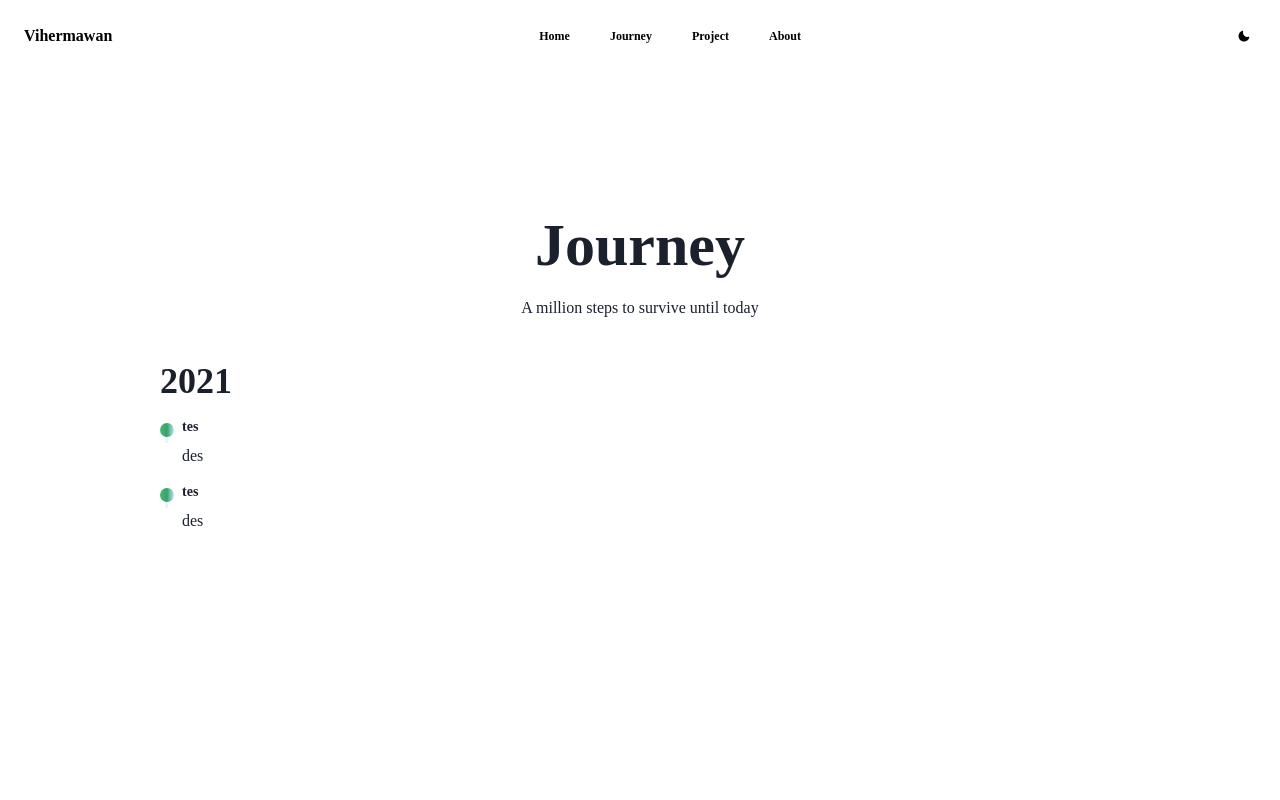
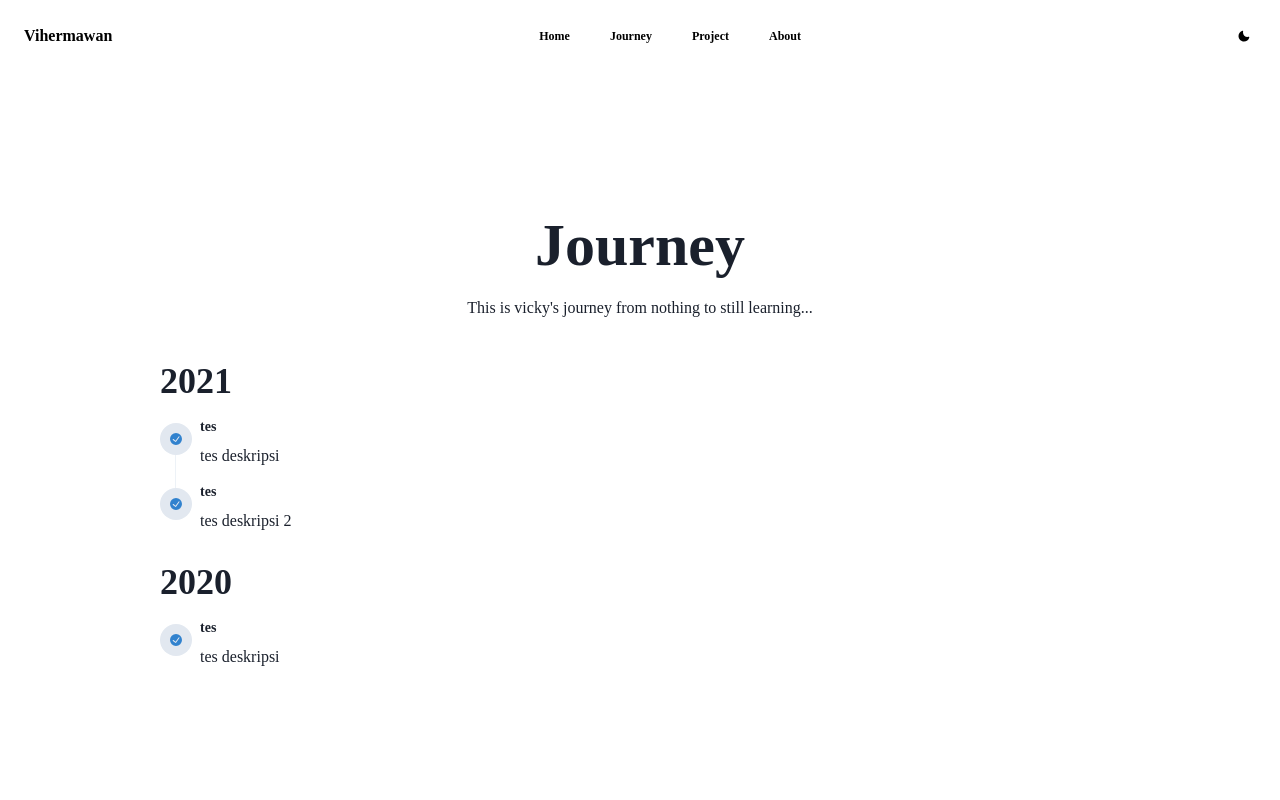
Before and after one commit to vickyhermawan/art-space, a Next.js app: page /journey in a window 1280 px wide. Shown: the top 800 px of the page. Built offline with nearby package versions, Linux system fonts and the light colour scheme; a web font is replaced by a local one.

Commit message:
implement timeline

```diff
--- /dev/null
+++ b/components/organism/Achievement/index.tsx
@@ -0,0 +1,77 @@
+import React from "react";
+import {AchievementsProps} from '@components/organism/Timeline/type';
+import { CheckCircleIcon } from '@chakra-ui/icons';
+import { List, HStack, ListItem, VStack, Flex,Text,Heading,Center,Circle } from '@chakra-ui/react';
+
+export default function Achievements ({ achievements }: AchievementsProps) {
+    return (
+      <List paddingBottom={4}>
+        {
+          (achievements ?? []).map(({ title, description }, index) => {
+            const isLastElement = index === achievements.length - 1
+            const isFirstElement = index === 0
+            const shouldConnectDots = achievements.length > 1
+
+            return (
+              <ListItem
+                key={title}
+                zIndex={1}
+                paddingTop={4}
+                position='relative'
+              >
+                {
+                  shouldConnectDots
+                    ? <Flex
+                        left='15px'
+                        top={isFirstElement ? 5 : 0}
+                        width='1px'
+                        bottom={0}
+                        zIndex={-1}
+                        h={isLastElement ? "0" : "full"}
+                        position='absolute'
+                        backgroundColor='gray.100'
+                    />
+                    : null
+                  }
+
+                <HStack
+                  width='full'
+                  alignItems='flex-start'
+                  justifyContent='flex-start'
+                >
+                  <Circle size={8} bg="gray.200" marginTop={1}>
+                    <Center>
+                        <CheckCircleIcon w={3} h={3} color="blue.500"/>
+                    </Center>
+                </Circle>
+
+                  <VStack
+                    width='full'
+                    spacing={2}
+                    textAlign='left'
+                  >
+                    <Heading
+                      width='full'
+                      size='xs'
+                      textAlign='left'
+                    >
+                      {title}
+                    </Heading>
+
+                    <Text
+                      size='sm'
+                      width='full'
+                      variant='regular'
+                      textAlign='left'
+                    >
+                      {description}
+                    </Text>
+                  </VStack>
+                </HStack>
+              </ListItem>
+            )
+          })
+        }
+      </List>
+    )
+  }
--- a/components/organism/Timeline/index.tsx
+++ b/components/organism/Timeline/index.tsx
@@ -1,8 +1,10 @@
 import React from "react";
-import { List, HStack, ListItem, VStack, Box, Flex,Text,Container,Heading } from '@chakra-ui/react';
-import { FaTwitter } from 'react-icons/fa';
+import Fade from 'react-reveal/Fade';
+import {TimelineProps} from '@components/organism/Timeline/type';
+import Achievement from '@components/organism/Achievement/index';
+import { List, ListItem, VStack,Container,Heading } from '@chakra-ui/react';
 
-export default function Timeline ({}) {
+export default function Timeline ({timeline}:TimelineProps) {
     return(
         <Container maxW="7xl" centerContent paddingLeft={{ base :"7", md:"20", lg:"40"}} paddingRight={{ base :"7", md:"20", lg:"40"}} paddingBottom={{ base :"20"}} minH="90vh">
             <VStack
@@ -11,132 +13,14 @@ export default function Timeline ({}) {
                 alignItems='flex-start'
             >
                 <List spacing={3}>
-
-                    <ListItem>
-                        {/* <ListIcon as={FaTwitter} color="green.500" /> */}
-                        <Heading>2021</Heading>
-                        <List paddingBottom={4}>
-                            <ListItem
-                                // key={title}
-                                zIndex={1}
-                                paddingTop={4}
-                                position='relative'
-                            >
-                                 <Flex
-                                    left='5px'
-                                    top={5}
-                                    width='2.5px'
-                                    bottom={0}
-                                    height={5}
-                                    zIndex={-1}
-                                    position='absolute'
-                                    backgroundColor='gray.100'
-                                />
-                                <HStack
-                                    width='full'
-                                    alignItems='flex-start'
-                                    justifyContent='flex-start'
-                                >
-                                    <Box
-                                    minWidth='14px'
-                                    height='14px'
-                                    marginTop={1}
-                                    borderRadius='full'
-                                    bgGradient='linear(to-r, green.400, green.500, blue.100)'
-                                    />
-
-                                    <VStack
-                                    width='full'
-                                    spacing={2}
-                                    textAlign='left'
-                                    >
-                                    <Heading
-                                        width='full'
-                                        size='xs'
-                                        textAlign='left'
-                                    >
-                                        tes
-                                    </Heading>
-
-                                    <Text
-                                        size='sm'
-                                        width='full'
-                                        variant='regular'
-                                        textAlign='left'
-                                    >
-                                        des
-                                    </Text>
-                                    </VStack>
-                                </HStack>
-                            </ListItem>
-                            <ListItem
-                                // key={title}
-                                zIndex={1}
-                                paddingTop={4}
-                                position='relative'
-                            >
-                                 <Flex
-                                    left='5px'
-                                    top={5}
-                                    width='2.5px'
-                                    bottom={0}
-                                    height={5}
-                                    zIndex={-1}
-                                    position='absolute'
-                                    backgroundColor='gray.100'
-                                />
-                                <HStack
-                                    width='full'
-                                    alignItems='flex-start'
-                                    justifyContent='flex-start'
-                                >
-                                    <Box
-                                    minWidth='14px'
-                                    height='14px'
-                                    marginTop={1}
-                                    borderRadius='full'
-                                    bgGradient='linear(to-r, green.400, green.500, blue.100)'
-                                    />
-
-                                    <VStack
-                                    width='full'
-                                    spacing={2}
-                                    textAlign='left'
-                                    >
-                                    <Heading
-                                        width='full'
-                                        size='xs'
-                                        textAlign='left'
-                                    >
-                                        tes
-                                    </Heading>
-
-                                    <Text
-                                        size='sm'
-                                        width='full'
-                                        variant='regular'
-                                        textAlign='left'
-                                    >
-                                        des
-                                    </Text>
-                                    </VStack>
-                                </HStack>
-                            </ListItem>
-                        </List>
+                {(timeline ?? []).map(({ year, achievements }) => (
+                    <ListItem key={year}>
+                        <Fade duration={600} distance="30px" fraction={0.4} bottom>
+                            <Heading>{year}</Heading>
+                            <Achievement achievements={achievements}/>
+                        </Fade>
                     </ListItem>
-                    {/* <ListItem>
-                        <ListIcon as={FaTwitter} color="green.500" />
-                        Assumenda, quia temporibus eveniet a libero incidunt suscipit
-                    </ListItem>
-                    <ListItem>
-                        <ListIcon as={FaTwitter} color="green.500" />
-                        Quidem, ipsam illum quis sed voluptatum quae eum fugit earum
-                    </ListItem>
-                    {/* You can also use custom icons from react-icons */}
-                    {/* <ListItem>
-                        <ListIcon as={FaTwitter} color="green.500" />
-                        Quidem, ipsam illum quis sed voluptatum quae eum fugit earum
-                    </ListItem> */}
+                    ))}
                 </List>
             </VStack>
         </Container>
--- /dev/null
+++ b/components/organism/Timeline/type.ts
@@ -0,0 +1,17 @@
+export interface TimelineContentProps {
+    year: string;
+    achievements: AchievementContentProps[];
+}
+
+export interface AchievementContentProps {
+    title : string;
+    description: string;
+}
+
+export type AchievementsProps = {
+    achievements:Array<AchievementContentProps>;
+}
+
+export type TimelineProps  = {
+    timeline:Array<TimelineContentProps>;
+}
--- a/components/templates/journey/index.tsx
+++ b/components/templates/journey/index.tsx
@@ -2,13 +2,14 @@ import React from "react";
 import Layout from "@components/organism/Layout/Layout";
 import Title from "@components/organism/Title/index";
 import Timeline from "@components/organism/Timeline/index";
+import Journey from "@data/journey";
 
 const Index: React.FC = ({ children }) => {
     return (
         <>
             <Layout>
-                <Title title="Journey" description="A million steps to survive until today"/>
-                <Timeline />
+                <Title title="Journey" description="This is vicky's journey from nothing to still learning..."/>
+                <Timeline timeline={Journey}/>
             </Layout>
         </>
     );
--- /dev/null
+++ b/data/journey.ts
@@ -0,0 +1,28 @@
+import {TimelineContentProps} from '@components/organism/Timeline/type';
+
+const Timeline: TimelineContentProps[] = [
+    {
+       year: "2021",
+       achievements: [
+            {
+                title : "tes",
+                description: "tes deskripsi"
+            },
+            {
+                title : "tes",
+                description: "tes deskripsi 2"
+            }
+       ]
+    },
+    {
+        year: "2020",
+        achievements: [
+            {
+                title : "tes",
+                description: "tes deskripsi"
+            }
+        ]
+     },
+]
+
+export default Timeline;
```
